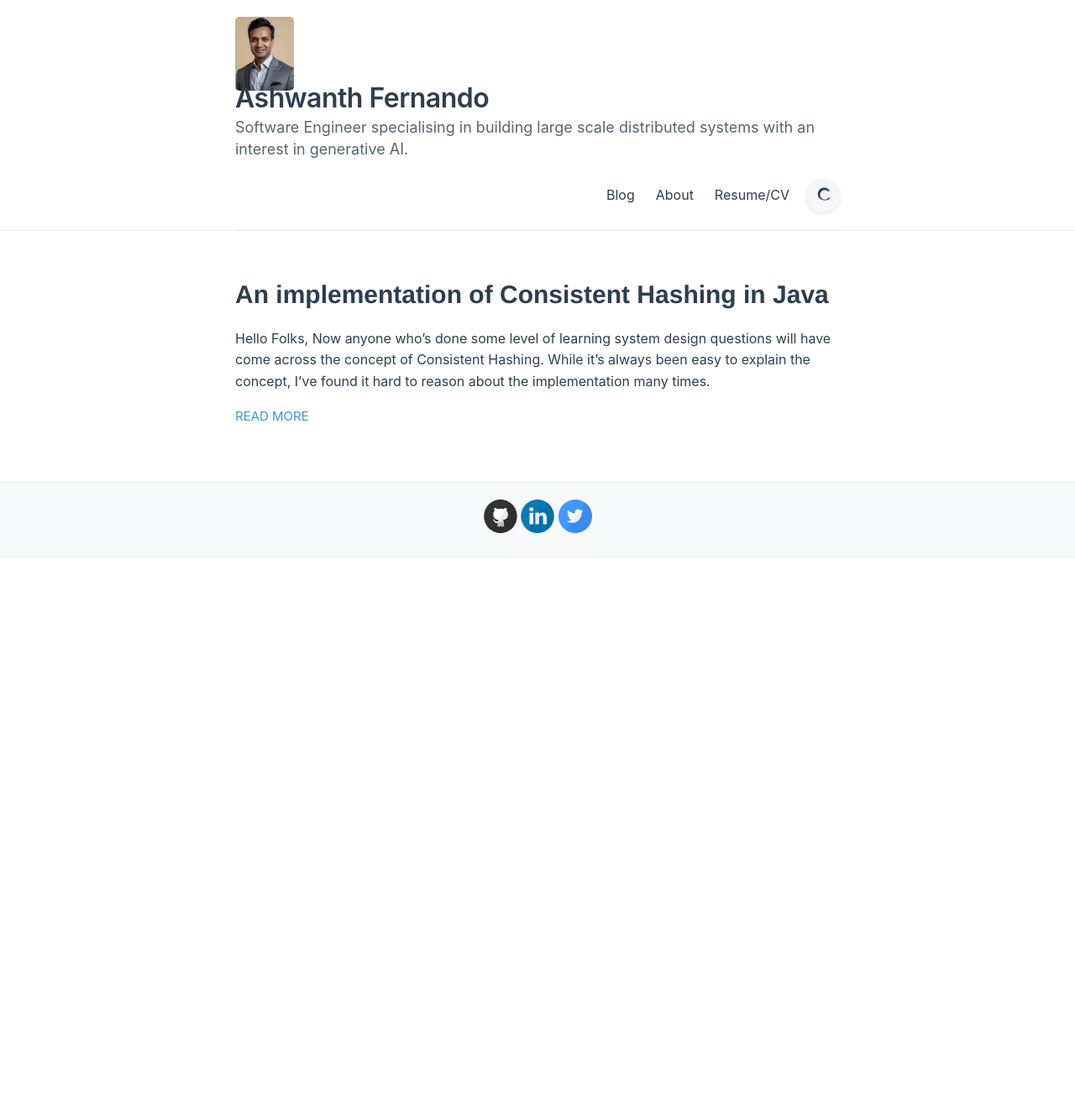
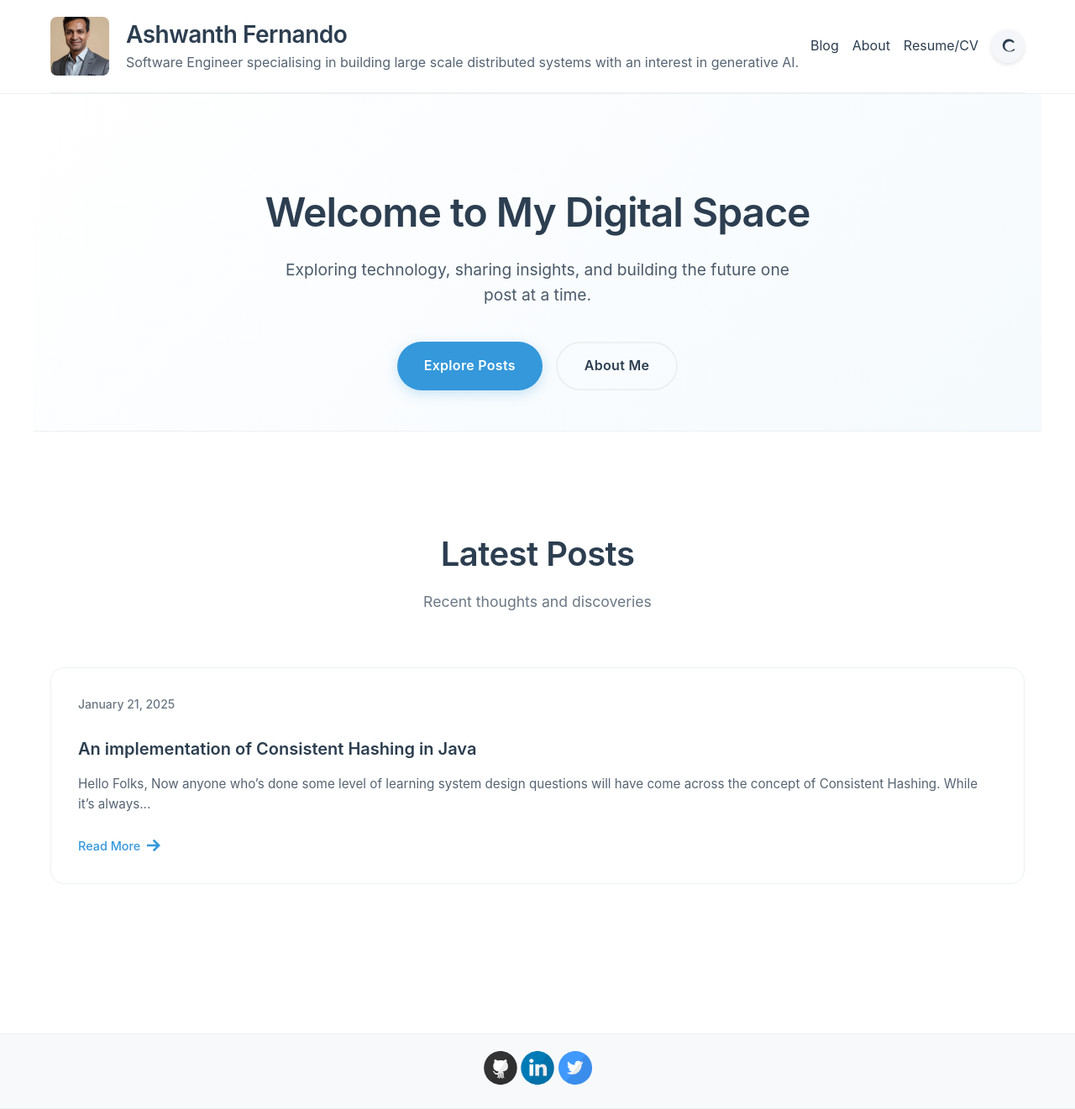
Before and after one commit to crazysoftwarecoder/crazysoftwarecoder.github.io, a Jekyll site: the page built from index.html, in a window 1280 px wide. Shown: the whole page at 84% size. Built offline with Jekyll 4.4.1, drawn with Linux system fonts in a browser that asks for light colours; before the commit the page ends 900 px from its top, so only the background shows below that.

Commit message:
Spruced up look

```diff
--- a/_layouts/default.html
+++ b/_layouts/default.html
@@ -19,17 +19,21 @@
     <div class="wrapper-masthead">
       <div class="container">
         <header class="masthead clearfix">
+          <div class="header-left">
             <a href="{{ site.baseurl }}/" class="site-avatar"><img src="{{ site.avatar }}" /></a>
 
             <div class="site-info">
               <h1 class="site-name"><a href="{{ site.baseurl }}/">{{ site.name }}</a></h1>
               <p class="site-description">{{ site.description }}</p>
             </div>
+          </div>
 
+          <div class="header-right">
             <nav>
               <a href="{{ site.baseurl }}/">Blog</a>
               <a href="{{ site.baseurl }}/about">About</a>
               <a href="{{ site.resume_url }}">Resume/CV</a>
+            </nav>
             <button id="theme-toggle" class="theme-toggle" aria-label="Toggle dark/light mode">
               <span id="theme-icon">
                 <svg xmlns="http://www.w3.org/2000/svg" viewBox="0 0 24 24" fill="currentColor">
@@ -37,7 +41,7 @@
                 </svg>
               </span>
             </button>
-          </nav>
+          </div>
         </header>
       </div>
     </div>
--- a/index.html
+++ b/index.html
@@ -2,17 +2,58 @@
 layout: default
 ---
 
-<div class="posts">
-  {% for post in site.posts %}
-    <article class="post">
+<div class="hero-section">
+  <div class="hero-content">
+    <h1 class="hero-title">Welcome to My Digital Space</h1>
+    <p class="hero-subtitle">Exploring technology, sharing insights, and building the future one post at a time.</p>
+    <div class="hero-cta">
+      <a href="#latest-posts" class="cta-button primary">Explore Posts</a>
+      <a href="{{ site.baseurl }}/about" class="cta-button secondary">About Me</a>
+    </div>
+  </div>
+</div>
 
-      <h1><a href="{{ site.baseurl }}{{ post.url }}">{{ post.title }}</a></h1>
+<section id="latest-posts" class="posts-section">
+  <div class="section-header">
+    <h2 class="section-title">Latest Posts</h2>
+    <p class="section-subtitle">Recent thoughts and discoveries</p>
+  </div>
 
-      <div class="entry">
-        {{ post.excerpt }}
-      </div>
+  <div class="posts-grid">
+    {% for post in site.posts limit:6 %}
+      <article class="post-card">
+        <div class="post-meta">
+          <time class="post-date">{{ post.date | date: "%B %d, %Y" }}</time>
+          {% if post.tags %}
+            <div class="post-tags">
+              {% for tag in post.tags limit:2 %}
+                <span class="tag">{{ tag }}</span>
+              {% endfor %}
+            </div>
+          {% endif %}
+        </div>
 
-      <a href="{{ site.baseurl }}{{ post.url }}" class="read-more">Read More</a>
-    </article>
-  {% endfor %}
-</div>
+        <h3 class="post-title">
+          <a href="{{ site.baseurl }}{{ post.url }}">{{ post.title }}</a>
+        </h3>
+
+        <div class="post-excerpt">
+          {{ post.excerpt | strip_html | truncatewords: 25 }}
+        </div>
+
+        <a href="{{ site.baseurl }}{{ post.url }}" class="read-more">
+          Read More
+          <svg xmlns="http://www.w3.org/2000/svg" viewBox="0 0 24 24" fill="currentColor">
+            <path d="M13.025 1l-2.847 2.828 6.176 6.176h-16.354v3.992h16.354l-6.176 6.176 2.847 2.828 10.975-11z"/>
+          </svg>
+        </a>
+      </article>
+    {% endfor %}
+  </div>
+
+  {% if site.posts.size > 6 %}
+    <div class="view-all">
+      <a href="{{ site.baseurl }}/archive" class="view-all-link">View All Posts</a>
+    </div>
+  {% endif %}
+</section>
--- a/style.scss
+++ b/style.scss
@@ -57,18 +57,18 @@ body {
 
 .container {
   margin: 0 auto;
-  max-width: 740px;
-  padding: 0 10px;
+  max-width: 1200px;
+  padding: 0 20px;
   width: 100%;
 }
 
+// Improve overall typography
 h1, h2, h3, h4, h5, h6 {
-  font-family: $helveticaNeue;
+  font-family: var(--font-family-sans);
   color: var(--heading-color);
-  font-weight: bold;
-
-  line-height: 1.7;
-  margin: 1em 0 15px;
+  font-weight: var(--font-weight-bold);
+  line-height: 1.3;
+  margin: 1em 0 0.5em;
   padding: 0;
 
   @include mobile {
@@ -77,41 +77,51 @@ h1, h2, h3, h4, h5, h6 {
 }
 
 h1 {
-  font-size: 30px;
-  a {
-    color: inherit;
+  font-size: 2.25rem;
+  letter-spacing: -0.5px;
+
+  @include mobile {
+    font-size: 1.875rem;
   }
 }
 
 h2 {
-  font-size: 24px;
+  font-size: 1.875rem;
+  letter-spacing: -0.25px;
+
+  @include mobile {
+    font-size: 1.5rem;
+  }
 }
 
 h3 {
-  font-size: 20px;
-}
+  font-size: 1.5rem;
 
-h4 {
-  font-size: 18px;
-  color: $gray;
+  @include mobile {
+    font-size: 1.25rem;
+  }
 }
 
 p {
-  margin: 15px 0;
+  margin: 1em 0;
+  line-height: var(--line-height);
 }
 
 a {
   color: var(--link-color);
   text-decoration: none;
-	cursor: pointer;
+  transition: color 0.3s ease;
+
   &:hover, &:active {
     color: var(--link-color);
+    text-decoration: underline;
   }
 }
 
 ul, ol {
-  margin: 15px 0;
-  padding-left: 30px;
+  margin: 1em 0;
+  padding-left: 2rem;
+  line-height: var(--line-height);
 }
 
 ul {
@@ -174,6 +184,17 @@ img {
     clear: both;
 }
 
+blockquote {
+  margin: 2rem 0;
+  border-left: 4px solid var(--link-color);
+  padding: 0.1rem 1.5rem;
+  color: var(--foreground-color);
+  opacity: 0.8;
+  font-style: italic;
+  background: var(--code-background);
+  border-radius: 0 8px 8px 0;
+}
+
 /*********************/
 /* LAYOUT / SECTIONS */
 /*********************/
@@ -183,44 +204,60 @@ img {
 //
 
 .wrapper-masthead {
-  margin-bottom: 50px;
+  margin-bottom: 0;
   background-color: var(--background-color);
   border-bottom: 1px solid var(--border-color);
+  position: relative;
+  z-index: 10;
 }
 
 .masthead {
   padding: 20px 0;
-  border-bottom: 1px solid $lightGray;
+  border-bottom: 1px solid var(--border-color);
+  display: flex;
+  align-items: center;
+  justify-content: space-between;
 
   @include mobile {
     text-align: center;
+    flex-direction: column;
+    gap: 1rem;
   }
 }
 
 .site-avatar {
-  float: left;
+  float: none;
   width: 70px;
   height: 70px;
-  margin-right: 15px;
+  margin-right: 20px;
+  flex-shrink: 0;
+
+  @include mobile {
+    float: none;
+    display: block;
+    margin: 0 auto 1rem auto;
+  }
+
+  img {
+    border-radius: 8px;
+    width: 100%;
+    height: 100%;
+    object-fit: cover;
+  }
+}
+
+.site-info {
+  float: none;
+  flex: 1;
+  display: flex;
+  flex-direction: column;
+  justify-content: center;
 
   @include mobile {
     float: none;
     display: block;
     margin: 0 auto;
-  }
-
-  img {
-    border-radius: 5px;
-  }
-}
-
-.site-info {
-  float: left;
-
-  @include mobile {
-    float: none;
-    display: block;
-    margin: 0 auto;
+    text-align: center;
   }
 }
 
@@ -230,42 +267,66 @@ img {
   cursor: pointer;
   font-family: var(--font-family-sans);
   font-weight: var(--font-weight-bold);
-  font-size: 32px;
+  font-size: 28px;
   letter-spacing: -0.5px;
+  line-height: 1.2;
+
+  a {
+    color: inherit;
+    text-decoration: none;
+
+    &:hover {
+      color: var(--link-color);
+      text-decoration: none;
+    }
+  }
 }
 
 .site-description {
-  margin: -5px 0 0 0;
+  margin: 4px 0 0 0;
   color: var(--foreground-color);
-  font-size: 18px;
+  font-size: 16px;
   font-weight: var(--font-weight-normal);
   line-height: 1.4;
   opacity: 0.8;
 
   @include mobile {
-    margin: 3px 0;
+    margin: 8px 0 0 0;
   }
 }
 
 nav {
-  float: right;
-  margin-top: 23px;
+  float: none;
+  margin: 0;
   font-family: var(--font-family-sans);
   font-size: 16px;
   font-weight: var(--font-weight-normal);
   display: flex;
   align-items: center;
+  gap: 1rem;
+
+  @include mobile {
+    justify-content: center;
+    flex-wrap: wrap;
+    margin-top: 1rem;
+  }
 
   a {
-    margin-left: 25px;
+    margin: 0;
     color: var(--foreground-color);
     text-align: right;
     font-weight: var(--font-weight-normal);
     letter-spacing: 0;
     transition: color 0.3s ease;
+    white-space: nowrap;
 
     &:hover {
       color: var(--link-color);
+      text-decoration: none;
+    }
+
+    @include mobile {
+      margin: 0 8px;
     }
   }
 }
@@ -328,7 +389,7 @@ footer {
   border: none;
   border-radius: 50%;
   padding: 10px;
-  margin-left: 20px;
+  margin-left: 15px;
   cursor: pointer;
   display: flex;
   align-items: center;
@@ -337,6 +398,7 @@ footer {
   width: 40px;
   height: 40px;
   box-shadow: 0 2px 5px rgba(0, 0, 0, 0.1);
+  flex-shrink: 0;
 
   &:hover {
     transform: translateY(-1px);
@@ -344,7 +406,7 @@ footer {
   }
 
   @include mobile {
-    margin: 0 10px;
+    margin: 0;
     width: 36px;
     height: 36px;
     padding: 8px;
@@ -364,3 +426,344 @@ footer {
     height: 18px;
   }
 }
+
+// Modern Home Page Styles
+.hero-section {
+  background: linear-gradient(135deg, var(--background-color) 0%, rgba(52, 152, 219, 0.05) 100%);
+  padding: 4rem 0 3rem;
+  text-align: center;
+  margin: 0 -20px;
+  border-bottom: 1px solid var(--border-color);
+
+  @include mobile {
+    padding: 3rem 0 2rem;
+    margin: 0 -20px;
+  }
+}
+
+.hero-content {
+  max-width: 800px;
+  margin: 0 auto;
+  padding: 0 2rem;
+}
+
+.hero-title {
+  font-size: 3rem;
+  font-weight: var(--font-weight-bold);
+  color: var(--heading-color);
+  margin-bottom: 1.5rem;
+  line-height: 1.2;
+  letter-spacing: -1px;
+
+  @include mobile {
+    font-size: 2.2rem;
+    margin-bottom: 1rem;
+  }
+}
+
+.hero-subtitle {
+  font-size: 1.2rem;
+  color: var(--foreground-color);
+  opacity: 0.85;
+  margin-bottom: 2.5rem;
+  line-height: 1.6;
+  max-width: 600px;
+  margin-left: auto;
+  margin-right: auto;
+
+  @include mobile {
+    font-size: 1.05rem;
+    margin-bottom: 2rem;
+  }
+}
+
+.hero-cta {
+  display: flex;
+  gap: 1rem;
+  justify-content: center;
+  flex-wrap: wrap;
+}
+
+.cta-button {
+  display: inline-flex;
+  align-items: center;
+  padding: 0.875rem 2rem;
+  border-radius: 50px;
+  font-weight: var(--font-weight-bold);
+  text-decoration: none;
+  transition: all 0.3s ease;
+  font-size: 1rem;
+  letter-spacing: 0.3px;
+
+  &.primary {
+    background: var(--link-color);
+    color: white;
+    box-shadow: 0 4px 15px rgba(52, 152, 219, 0.25);
+
+    &:hover {
+      transform: translateY(-2px);
+      box-shadow: 0 6px 20px rgba(52, 152, 219, 0.35);
+      text-decoration: none;
+      color: white;
+    }
+  }
+
+  &.secondary {
+    background: transparent;
+    color: var(--foreground-color);
+    border: 2px solid var(--border-color);
+
+    &:hover {
+      background: var(--button-background);
+      transform: translateY(-2px);
+      box-shadow: 0 4px 15px rgba(0, 0, 0, 0.08);
+      text-decoration: none;
+      color: var(--foreground-color);
+    }
+  }
+
+  @include mobile {
+    padding: 0.75rem 1.5rem;
+    font-size: 0.95rem;
+  }
+}
+
+.posts-section {
+  padding: 5rem 0;
+  max-width: 1200px;
+  margin: 0 auto;
+
+  @include mobile {
+    padding: 3rem 0;
+  }
+}
+
+.section-header {
+  text-align: center;
+  margin-bottom: 4rem;
+
+  @include mobile {
+    margin-bottom: 3rem;
+  }
+}
+
+.section-title {
+  font-size: 2.5rem;
+  font-weight: var(--font-weight-bold);
+  color: var(--heading-color);
+  margin-bottom: 1rem;
+  letter-spacing: -0.5px;
+
+  @include mobile {
+    font-size: 2rem;
+  }
+}
+
+.section-subtitle {
+  font-size: 1.1rem;
+  color: var(--foreground-color);
+  opacity: 0.7;
+  margin-bottom: 0;
+}
+
+.posts-grid {
+  display: grid;
+  grid-template-columns: repeat(auto-fit, minmax(350px, 1fr));
+  gap: 2rem;
+  margin-bottom: 3rem;
+
+  @include mobile {
+    grid-template-columns: 1fr;
+    gap: 1.5rem;
+  }
+}
+
+.post-card {
+  background: var(--background-color);
+  border: 1px solid var(--border-color);
+  border-radius: 16px;
+  padding: 2rem;
+  transition: all 0.3s ease;
+  position: relative;
+  overflow: hidden;
+
+  &::before {
+    content: '';
+    position: absolute;
+    top: 0;
+    left: 0;
+    right: 0;
+    height: 4px;
+    background: linear-gradient(90deg, var(--link-color), #9b59b6);
+    transform: scaleX(0);
+    transition: transform 0.3s ease;
+  }
+
+  &:hover {
+    transform: translateY(-4px);
+    box-shadow: 0 10px 30px rgba(0, 0, 0, 0.1);
+    border-color: var(--link-color);
+
+    &::before {
+      transform: scaleX(1);
+    }
+  }
+
+  @include mobile {
+    padding: 1.5rem;
+  }
+}
+
+.post-meta {
+  display: flex;
+  justify-content: space-between;
+  align-items: center;
+  margin-bottom: 1rem;
+  flex-wrap: wrap;
+  gap: 0.5rem;
+}
+
+.post-date {
+  font-size: 0.875rem;
+  color: var(--foreground-color);
+  opacity: 0.7;
+  font-weight: 500;
+}
+
+.post-tags {
+  display: flex;
+  gap: 0.5rem;
+}
+
+.tag {
+  background: var(--button-background);
+  color: var(--button-foreground);
+  padding: 0.25rem 0.75rem;
+  border-radius: 20px;
+  font-size: 0.75rem;
+  font-weight: 500;
+}
+
+.post-title {
+  margin-bottom: 1rem;
+
+  a {
+    color: var(--heading-color);
+    text-decoration: none;
+    font-size: 1.25rem;
+    font-weight: var(--font-weight-bold);
+    line-height: 1.4;
+    transition: color 0.3s ease;
+
+    &:hover {
+      color: var(--link-color);
+    }
+  }
+}
+
+.post-excerpt {
+  color: var(--foreground-color);
+  opacity: 0.8;
+  line-height: 1.6;
+  margin-bottom: 1.5rem;
+  font-size: 0.95rem;
+}
+
+.read-more {
+  display: inline-flex;
+  align-items: center;
+  gap: 0.5rem;
+  color: var(--link-color);
+  text-decoration: none;
+  font-weight: 500;
+  font-size: 0.9rem;
+  transition: all 0.3s ease;
+
+  svg {
+    width: 16px;
+    height: 16px;
+    transition: transform 0.3s ease;
+  }
+
+  &:hover {
+    gap: 0.75rem;
+
+    svg {
+      transform: translateX(4px);
+    }
+  }
+}
+
+.view-all {
+  text-align: center;
+  margin-top: 3rem;
+}
+
+.view-all-link {
+  display: inline-flex;
+  align-items: center;
+  padding: 1rem 2rem;
+  background: var(--button-background);
+  color: var(--button-foreground);
+  text-decoration: none;
+  border-radius: 50px;
+  font-weight: 500;
+  transition: all 0.3s ease;
+  border: 2px solid var(--border-color);
+
+  &:hover {
+    transform: translateY(-2px);
+    box-shadow: 0 4px 15px rgba(0, 0, 0, 0.1);
+    border-color: var(--link-color);
+  }
+}
+
+// Smooth scrolling for anchor links
+html {
+  scroll-behavior: smooth;
+}
+
+// Dark theme specific adjustments
+[data-theme="dark"] {
+  .hero-section {
+    background: linear-gradient(135deg, var(--background-color) 0%, rgba(100, 181, 246, 0.08) 100%);
+  }
+
+  .post-card {
+    box-shadow: 0 2px 10px rgba(0, 0, 0, 0.3);
+
+    &:hover {
+      box-shadow: 0 10px 30px rgba(0, 0, 0, 0.4);
+    }
+  }
+
+  .cta-button.primary {
+    box-shadow: 0 4px 15px rgba(100, 181, 246, 0.25);
+
+    &:hover {
+      box-shadow: 0 6px 20px rgba(100, 181, 246, 0.35);
+    }
+  }
+}
+
+// Header layout improvements
+.header-left {
+  display: flex;
+  align-items: center;
+  flex: 1;
+
+  @include mobile {
+    flex-direction: column;
+    text-align: center;
+  }
+}
+
+.header-right {
+  display: flex;
+  align-items: center;
+
+  @include mobile {
+    justify-content: center;
+    width: 100%;
+  }
+}
```
Lines whose indentation alone changed are shown as unchanged.
